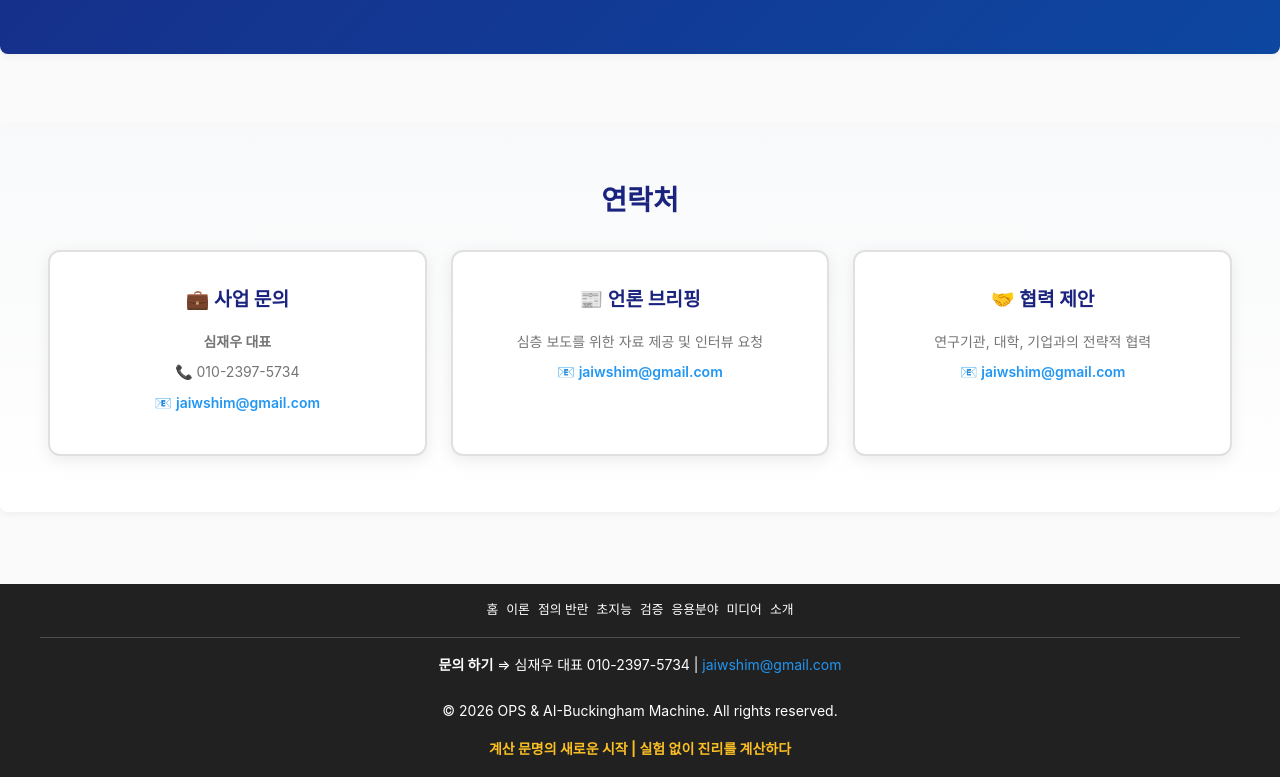
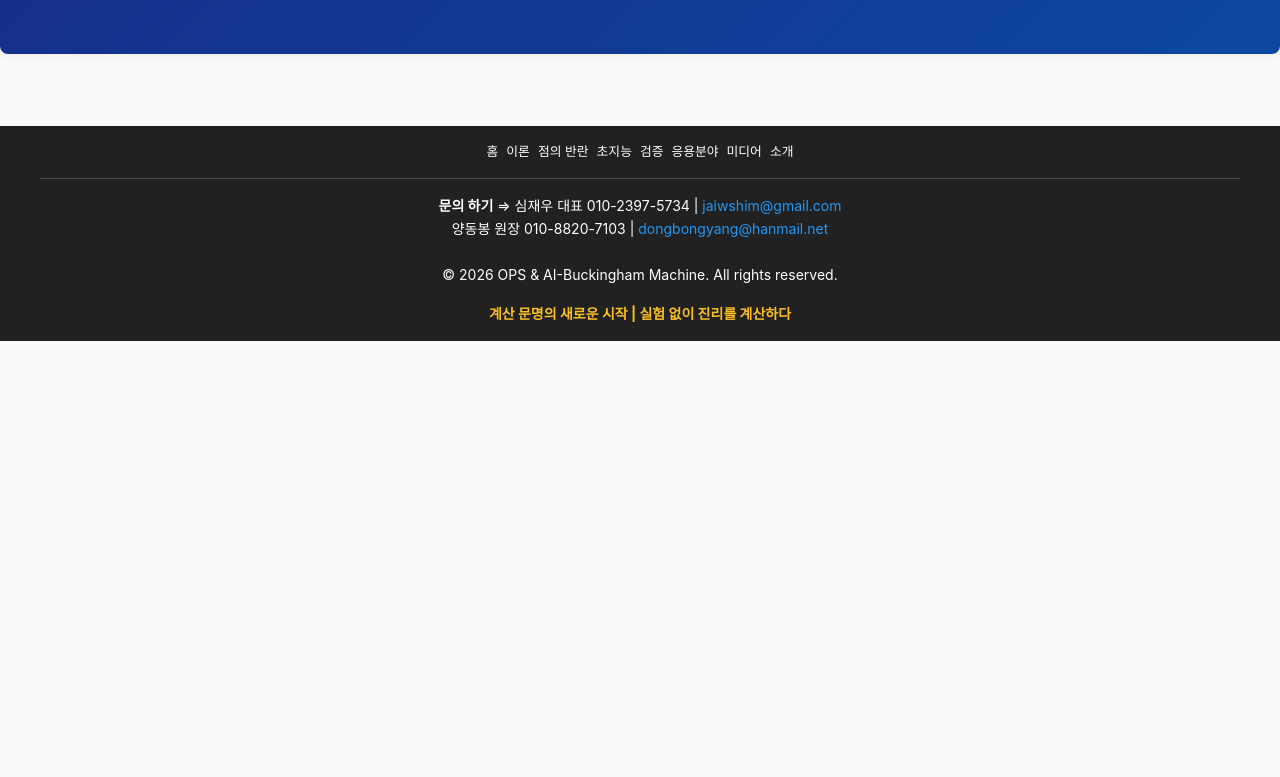
Before and after one commit to jaiwshim-project/OPSAIBM, a website: page pages/about.html in a window 1280 px wide. Shown: the part 5423-6200 px from the top of the page. After the commit the page ends 5764 px from the top, so only its background shows below. Drawn offline with Linux system fonts and the light colour scheme.

Commit message:
Add files via upload

```diff
--- a/pages/about.html
+++ b/pages/about.html
@@ -80,7 +80,7 @@
 
       <div class="visual-content" style="max-width: 1200px; margin: 0 auto;">
         <div class="visual-item" style="margin-bottom: 2rem;">
-          <img src="../images-optimized/영-소개1.JPG" alt="The Architect & The Translator: Meet the Minds Behind a Scientific Revolution" style="width: 100%; height: auto; border-radius: 8px; box-shadow: 0 4px 6px rgba(0,0,0,0.1);">
+          <img src="../images/영-소개1.JPG" alt="The Architect & The Translator: Meet the Minds Behind a Scientific Revolution" style="width: 100%; height: auto; border-radius: 8px; box-shadow: 0 4px 6px rgba(0,0,0,0.1);">
           <div style="margin-top: 1.5rem; padding: 1.5rem; background: #f5f5f5; border-radius: 8px; border-left: 4px solid #1a237e;">
             <p style="color: #333; line-height: 1.8;">
               <strong style="color: #1a237e;">The Architect & The Translator: Meet the Minds Behind a Scientific Revolution</strong><br>
@@ -432,42 +432,6 @@
     </div>
   </section>
 
-  <!-- Contact Section -->
-  <section id="contact-info">
-    <div class="container">
-      <div class="section-title">
-        <h2 class="ko-only">연락처</h2>
-        <h2 class="en-only">Contact Information</h2>
-      </div>
-
-      <div class="contact-grid">
-        <div class="contact-card">
-          <h3 class="ko-only">💼 사업 문의</h3>
-          <h3 class="en-only">💼 Business Inquiries</h3>
-          <p><strong class="ko-only">심재우 대표</strong><strong class="en-only">CEO Jaiwoo Shim</strong></p>
-          <p>📞 010-2397-5734</p>
-          <p>📧 <a href="mailto:jaiwshim@gmail.com">jaiwshim@gmail.com</a></p>
-        </div>
-
-        <div class="contact-card">
-          <h3 class="ko-only">📰 언론 브리핑</h3>
-          <h3 class="en-only">📰 Media Briefing</h3>
-          <p class="ko-only">심층 보도를 위한 자료 제공 및 인터뷰 요청</p>
-          <p class="en-only">Materials & interview requests for in-depth coverage</p>
-          <p>📧 <a href="mailto:jaiwshim@gmail.com?subject=언론 브리핑 요청">jaiwshim@gmail.com</a></p>
-        </div>
-
-        <div class="contact-card">
-          <h3 class="ko-only">🤝 협력 제안</h3>
-          <h3 class="en-only">🤝 Partnership</h3>
-          <p class="ko-only">연구기관, 대학, 기업과의 전략적 협력</p>
-          <p class="en-only">Strategic collaboration with institutions & companies</p>
-          <p>📧 <a href="mailto:jaiwshim@gmail.com?subject=협력 제안">jaiwshim@gmail.com</a></p>
-        </div>
-      </div>
-    </div>
-  </section>
-
   <!-- Footer -->
   <footer>
     <div class="footer-content">
@@ -492,10 +456,12 @@
 
       <div style="margin-top: 1rem; padding: 1rem 0; border-top: 1px solid rgba(255,255,255,0.2);">
         <p class="ko-only" style="margin-bottom: 0.5rem;">
-          <strong>문의 하기</strong> ⇒ 심재우 대표 010-2397-5734 | <a href="mailto:jaiwshim@gmail.com" style="color: #2196f3; text-decoration: none;">jaiwshim@gmail.com</a>
+          <strong>문의 하기</strong> ⇒ 심재우 대표 010-2397-5734 | <a href="mailto:jaiwshim@gmail.com" style="color: #2196f3; text-decoration: none;">jaiwshim@gmail.com</a><br>
+          양동봉 원장 010-8820-7103 | <a href="mailto:dongbongyang@hanmail.net" style="color: #2196f3; text-decoration: none;">dongbongyang@hanmail.net</a>
         </p>
         <p class="en-only" style="margin-bottom: 0.5rem;">
-          <strong>Contact</strong> ⇒ CEO Jaiwoo Shim 010-2397-5734 | <a href="mailto:jaiwshim@gmail.com" style="color: #2196f3; text-decoration: none;">jaiwshim@gmail.com</a>
+          <strong>Contact</strong> ⇒ CEO Jaiwoo Shim 010-2397-5734 | <a href="mailto:jaiwshim@gmail.com" style="color: #2196f3; text-decoration: none;">jaiwshim@gmail.com</a><br>
+          Dr. Dongbong Yang 010-8820-7103 | <a href="mailto:dongbongyang@hanmail.net" style="color: #2196f3; text-decoration: none;">dongbongyang@hanmail.net</a>
         </p>
       </div>
 
```
Also changed, not shown: index.html (+4 -13 lines), pages/applications.html (+4 -2 lines), pages/book.html (+4 -2 lines), pages/k-science.html (+4 -2 lines), pages/media.html (+4 -2 lines), pages/superintelligence.html (+4 -2 lines), pages/theory.html (+4 -2 lines), pages/validation.html (+4 -2 lines).
